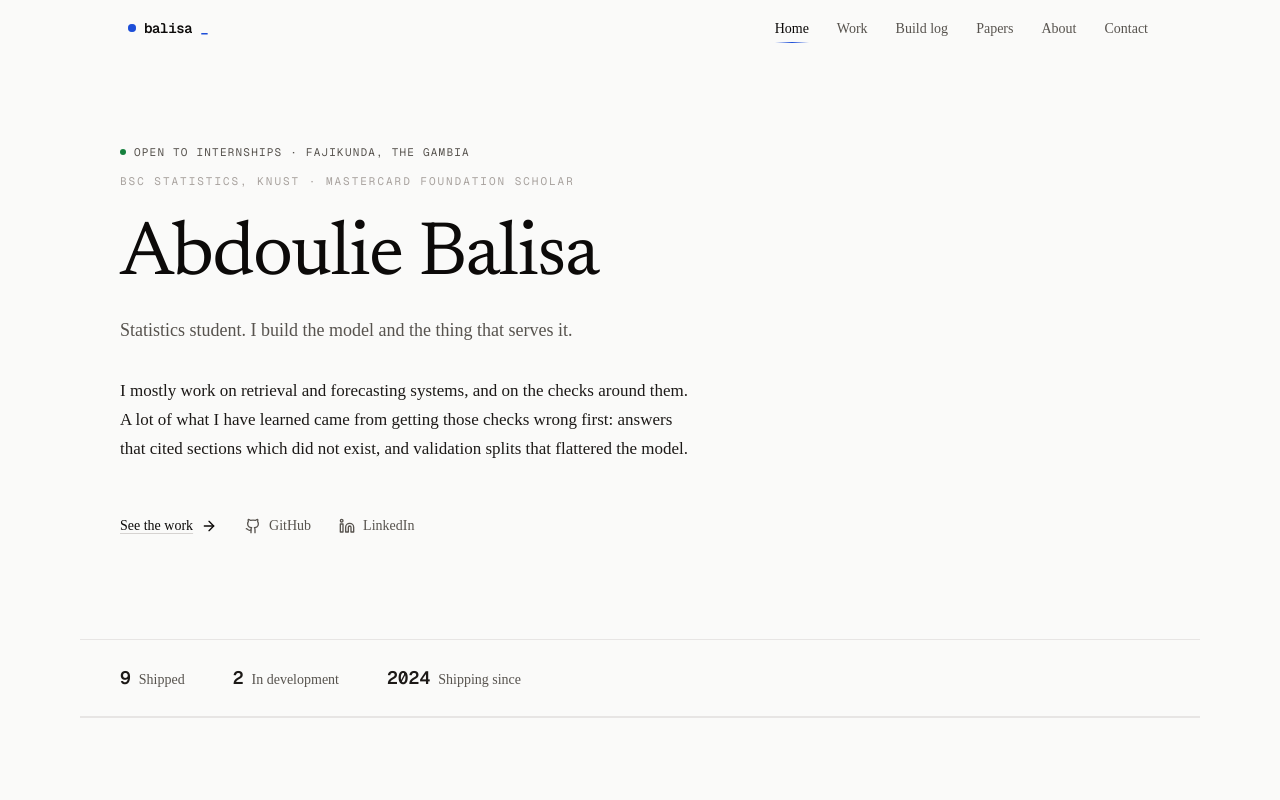
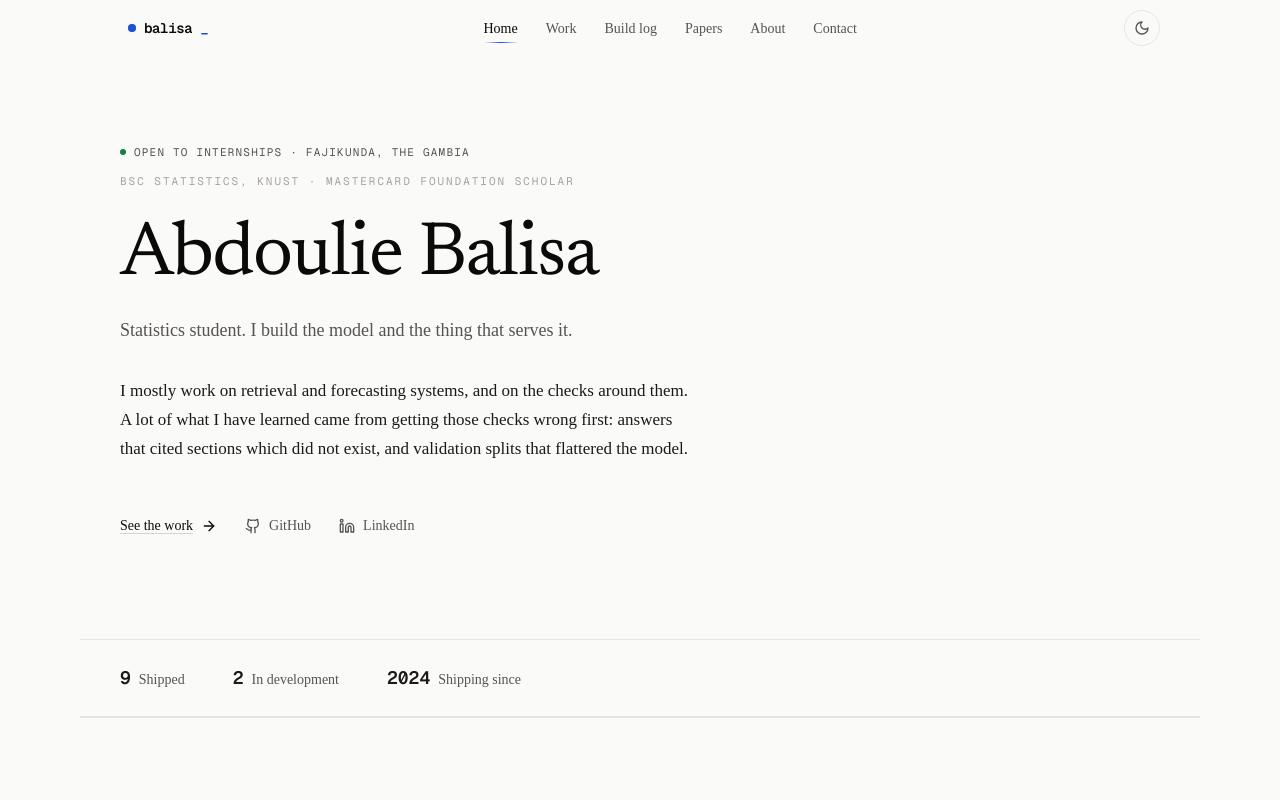
Before and after one commit to Balisa50/Balisa50.github.io, a Next.js app: page / in a window 1280 px wide. Shown: the top 800 px of the page. Built offline with nearby package versions, Linux system fonts and the light colour scheme.

Commit message:
fix: mount theme toggle in nav

```diff
--- a/components/Nav.tsx
+++ b/components/Nav.tsx
@@ -114,6 +114,8 @@ export function Nav() {
           })}
         </ul>
 
+        <ThemeToggle />
+
         {/* Mobile toggle */}
         <button
           type="button"
```
